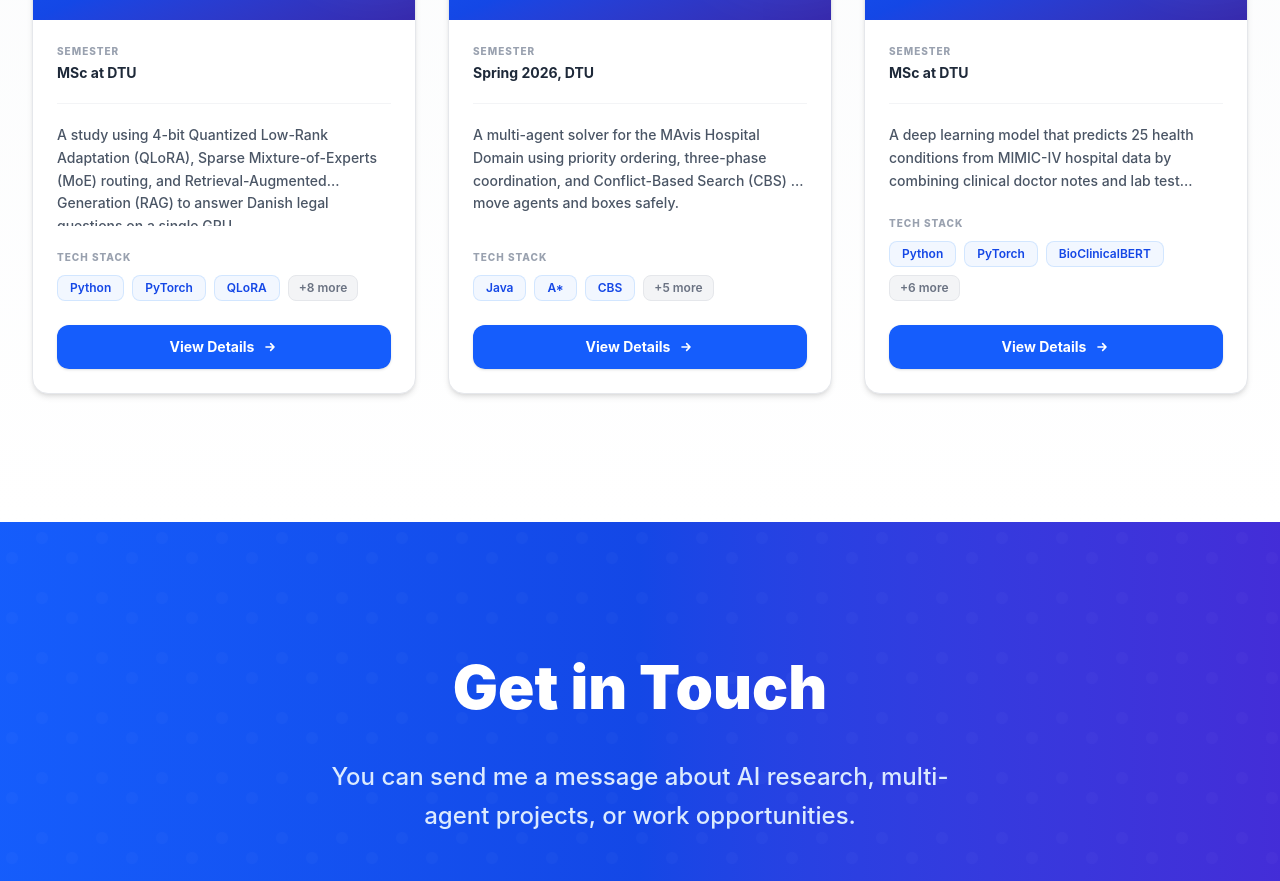
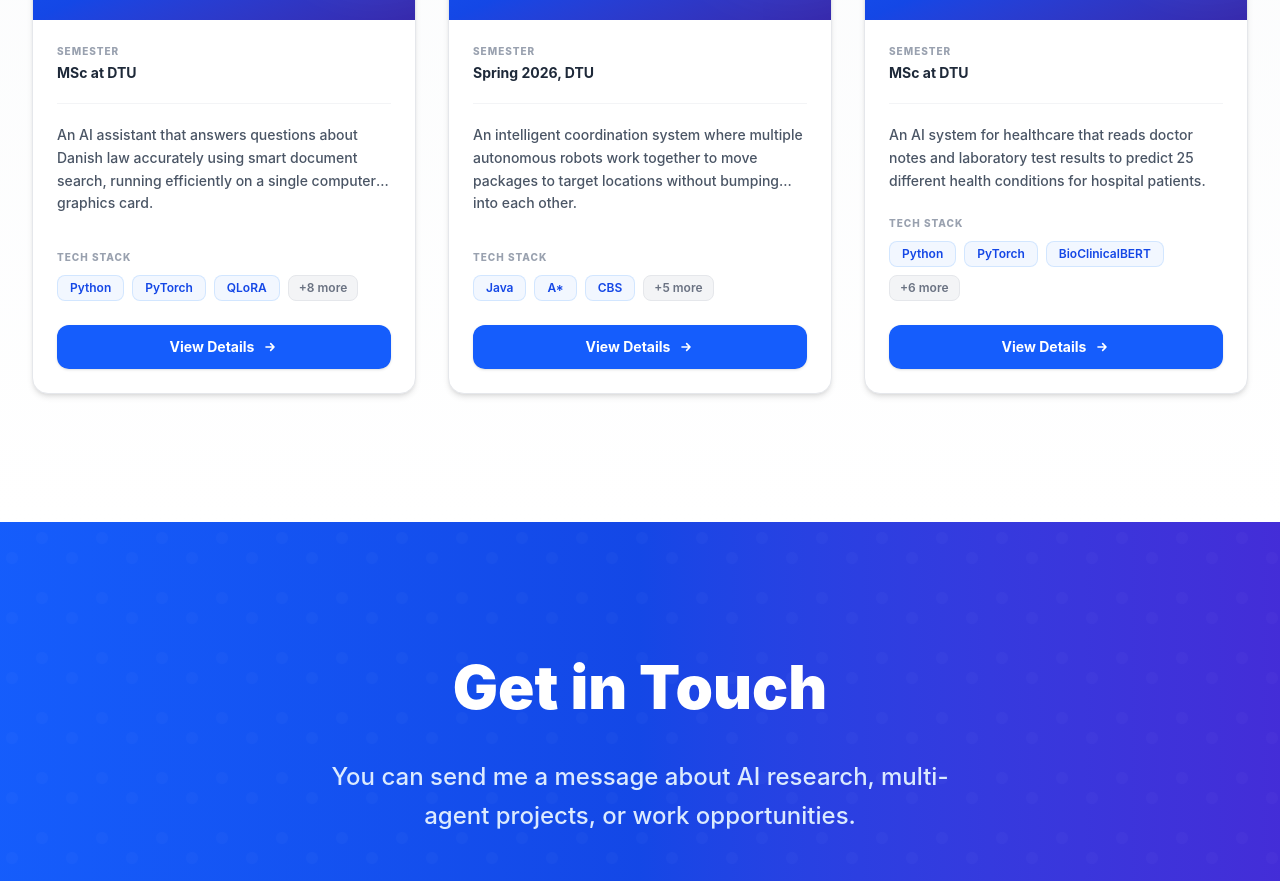
Before and after one commit to teja-mr-1/portfolio, a React (Vite) app: page / in a window 1280 px wide. Shown: the part 1920-2801 px from the top of the page. Built offline with nearby package versions, Linux system fonts and the light colour scheme.

Commit message:
Update project short descriptions for non-technical readers

```diff
--- a/src/data/projectsData.js
+++ b/src/data/projectsData.js
@@ -3,7 +3,7 @@ export const projectsData = [
   {
     id: 1,
     title: "Sparse MoE-QLoRA for Danish Legal QA",
-    shortDescription: "A study using 4-bit Quantized Low-Rank Adaptation (QLoRA), Sparse Mixture-of-Experts (MoE) routing, and Retrieval-Augmented Generation (RAG) to answer Danish legal questions on a single GPU.",
+    shortDescription: "An AI assistant that answers questions about Danish law accurately using smart document search, running efficiently on a single computer graphics card.",
     course: "Personal Project",
     semester: "MSc at DTU",
     problemStatement: "Fine-tuning large 7-billion parameter models needs big GPU resources. Also, general AI models often lack specialized Danish legal knowledge and can give incorrect answers. This project tests if Sparse Mixture-of-Experts with QLoRA can run efficiently on a single T4 GPU for Danish legal question answering.",
@@ -14,7 +14,7 @@ export const projectsData = [
   {
     id: 2,
     title: "Multi-Agent Coordination in Hospital Domain",
-    shortDescription: "A multi-agent solver for the MAvis Hospital Domain using priority ordering, three-phase coordination, and Conflict-Based Search (CBS) to move agents and boxes safely.",
+    shortDescription: "An intelligent coordination system where multiple autonomous robots work together to move packages to target locations without bumping into each other.",
     course: "AI and Multi-Agent Systems (02285)",
     semester: "Spring 2026, DTU",
     problemStatement: "Built a multi-agent AI client for the MAvis server in the Hospital Domain. Multiple agents must work together to move boxes to goal locations without collisions or deadlocks within 3 minutes and 20,000 joint actions.",
@@ -25,7 +25,7 @@ export const projectsData = [
   {
     id: 3,
     title: "Multi-Modal Clinical Phenotyping System",
-    shortDescription: "A deep learning model that predicts 25 health conditions from MIMIC-IV hospital data by combining clinical doctor notes and lab test results.",
+    shortDescription: "An AI system for healthcare that reads doctor notes and laboratory test results to predict 25 different health conditions for hospital patients.",
     course: "Personal Project",
     semester: "MSc at DTU",
     problemStatement: "Hospital records contain both free-text doctor notes and numerical lab test results. Predicting diseases requires combining these two different types of data while handling missing lab values. The goal is to build an end-to-end model to predict 25 health conditions from MIMIC-IV patient records.",
```
